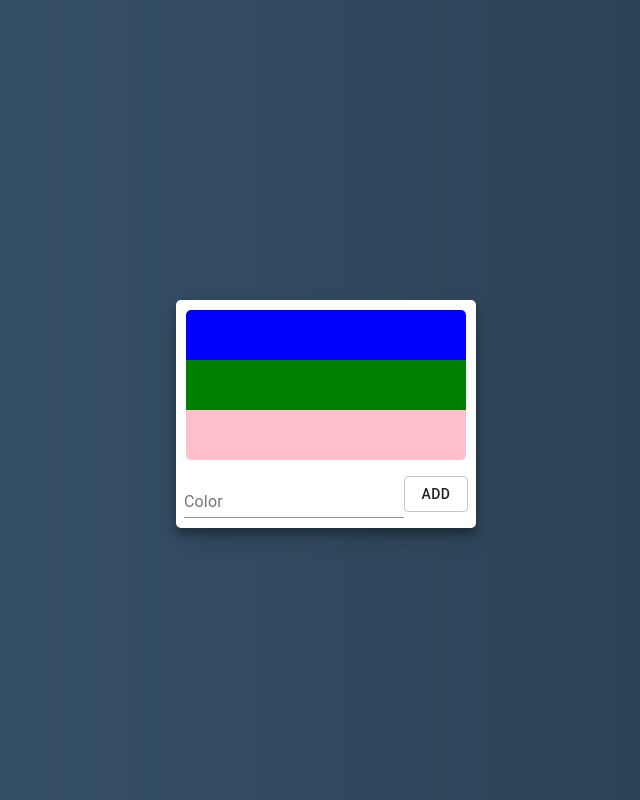
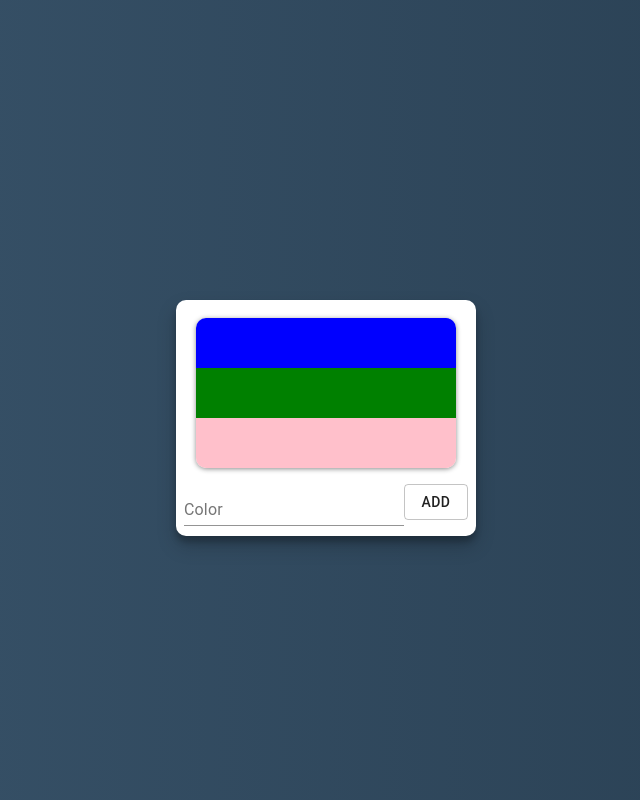
Before and after one commit to banjoanton/color-saver, a React app: page /users/1 in a window 1280 px wide. Shown: the whole page, without its empty margins (314-954 px from the left). Built offline with nearby package versions, Linux system fonts and the light colour scheme.

Commit message:
Minor CSS changes

```diff
--- a/package.json
+++ b/package.json
@@ -40,7 +40,7 @@
         "eslint-plugin-import": "^2.18.2",
         "eslint-plugin-jsx-a11y": "^6.2.3",
         "eslint-plugin-react": "^7.16.0",
-        "eslint-plugin-react-hooks": "^2.2.0",
+        "eslint-plugin-react-hooks": "^1.7.0",
         "file-loader": "^4.2.0",
         "html-webpack-plugin": "^3.2.0",
         "nodemon": "^1.19.4",
--- a/src/client/app.css
+++ b/src/client/app.css
@@ -15,7 +15,7 @@ h2 {
 }
 
 .container {
-    border-radius: 5px;
+    border-radius: 10px;
     box-shadow: 0 10px 20px rgba(0, 0, 0, 0.19), 0 6px 6px rgba(0, 0, 0, 0.23);
     background:#ffffff;
 
@@ -50,7 +50,7 @@ h2 {
 .color {
     height: 50px;
     background-color: rgb(33, 46, 58);
-    width: 280px;
+    width: 260px;
 
     color: white;
     text-align: left;
@@ -65,7 +65,8 @@ h2 {
 }
 
 .color-box {
-    border-radius: 5px;
-    margin: 10px 0 0 0;
+    border-radius: 10px;
+    margin: 18px 0 0 0;
     overflow: hidden;
+    box-shadow: 0 1px 5px rgba(0, 0, 0, 0.46);
 }
```
Also changed, not shown: 1 other file.
